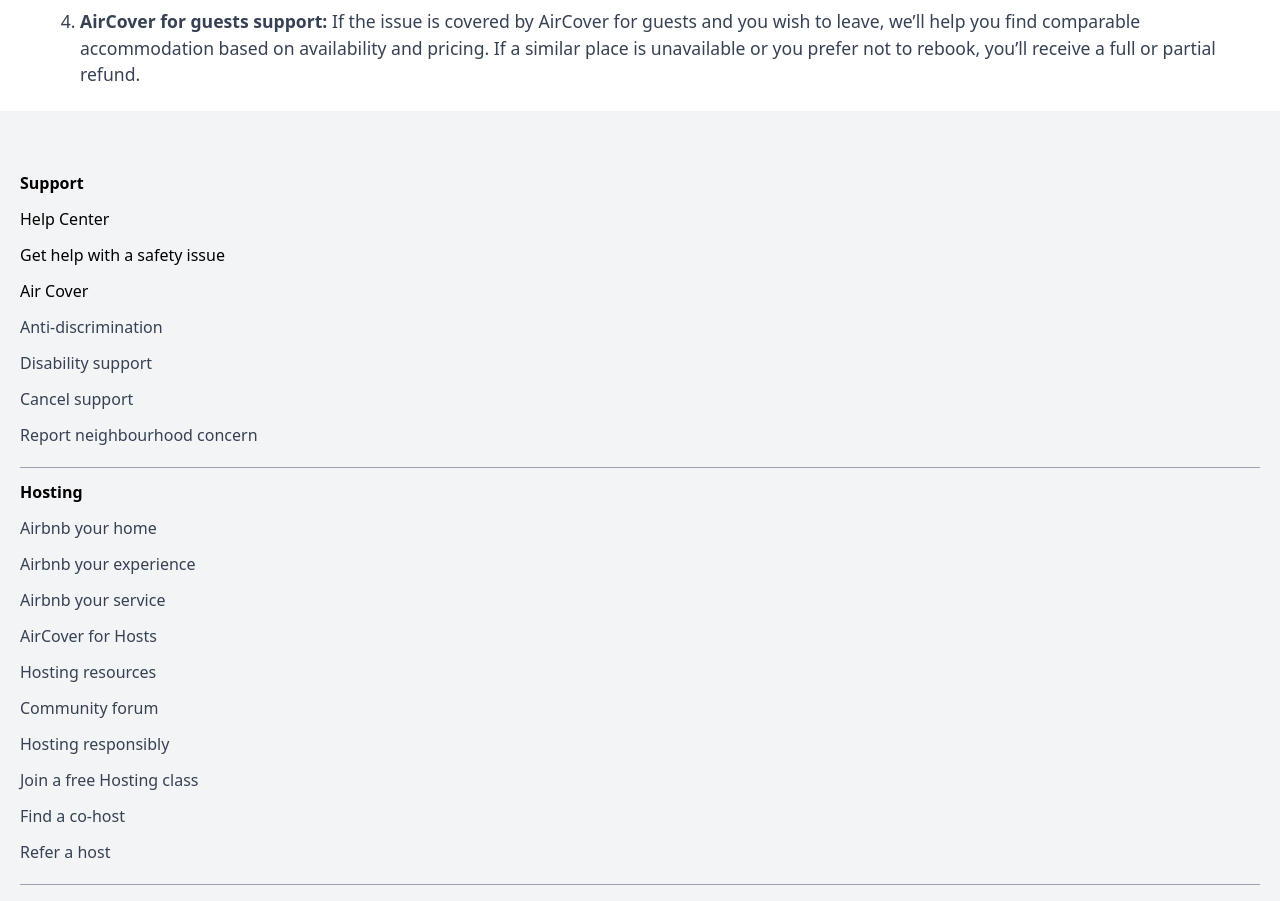
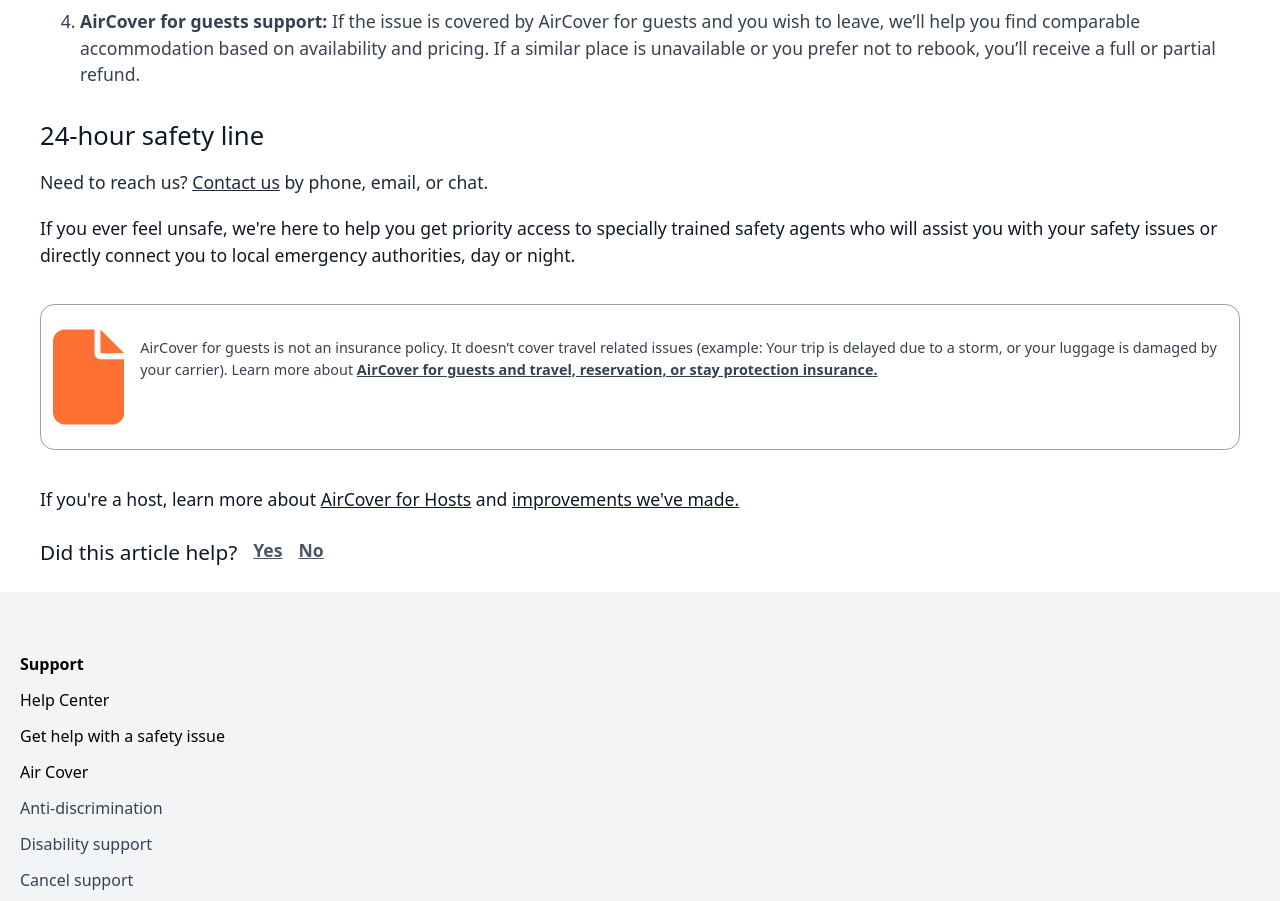
Before and after one commit to shahidsam08/Airbnb-Clone, a React app in the folder frontend/: page /aircover in a window 1280 px wide. Shown: the part 1621-2522 px from the top of the page. Built offline with nearby package versions, Linux system fonts and the light colour scheme; the HTML template or start-up script is replaced by a standard one.

Commit message:
Complete the Aircover nested page of the footer part

```diff
--- a/frontend/src/pages/NestedFooterPages/Aircover.jsx
+++ b/frontend/src/pages/NestedFooterPages/Aircover.jsx
@@ -5,6 +5,7 @@
 import { MdSearch } from "react-icons/md";
 import { LuDot } from "react-icons/lu";
 import { FaAngleLeft } from "react-icons/fa6";
+import { FaFile } from "react-icons/fa6";
 
 function Aircover() {
   return (
@@ -83,6 +84,22 @@
             <li><span className="font-bold">AirCover for guests support:</span> If the issue is covered by AirCover for guests and you wish to leave, we’ll help you find comparable accommodation based on availability and pricing. If a similar place is unavailable or you prefer not to rebook, you’ll receive a full or partial refund.</li>
           </ol>
         </div>
+        {/* 24 hours safety line */}
+        <div className="flex flex-col gap-5">
+          <p className="text-[1.6rem] leading-[1.6rem] font-medium text-gray-900">24-hour safety line</p>
+          <p className="text-[1.1rem] text-gray-800 font-light">Need to reach us? <span className="font-medium underline">Contact us</span> by phone, email, or chat.</p>
+          <p className="text-[1.1rem] text-gray-900 font-light">If you ever feel unsafe, we're here to help you get priority access to specially trained safety agents who will assist you with your safety issues or directly connect you to local emergency authorities, day or night.</p>
+        </div>
+        {/* Text box which show some notice. */}
+        <div className="border-[0.2px] border-gray-400  rounded-[0.9rem] flex flex-row gap-2 p-3">
+          <FaFile size={120} color="#ff7033"/>
+          <p className="text-gray-700 text-[0.9rem] px-2 py-5">AirCover for guests is not an insurance policy. It doesn’t cover travel related issues (example: Your trip is delayed due to a storm, or your luggage is damaged by your carrier). Learn more about <span className="font-semibold underline">AirCover for guests and travel, reservation, or stay protection insurance.</span> </p>
+        </div>
+        <div className="flex flex-col gap-6">
+          <p className="text-[1.1rem] text-gray-900">If you're a host, learn more about <span className="font-medium underline">AirCover for Hosts</span>  and <span className="font-medium underline">improvements we've made.</span></p>
+          <p className="text-gray-900 text-[1.3rem] font-medium flex flex-row gap-4
+          ">Did this article help?   <span className="font-semibold underline text-gray-600 text-[1.1rem]">Yes</span> <span className="font-semibold underline text-gray-600 text-[1.1rem]">No</span></p>
+        </div>
       </div>
       <Footer />
     </div>
```
